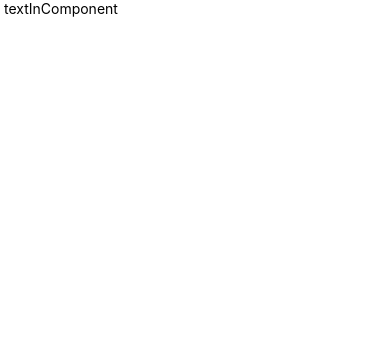
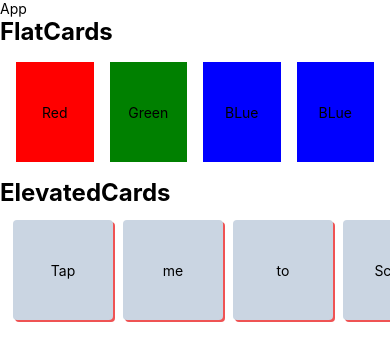
Before and after one commit to PAKSHAL31/react-native-tutorial, a React Native app: screen / in a window 390 px wide. Shown: the top 360 px of the page. Built offline with nearby package versions, Linux system fonts and the light colour scheme.

Commit message:
Horizontal scrolling and styling

```diff
--- a/App.tsx
+++ b/App.tsx
@@ -1,21 +1,18 @@
-import React, { Component } from 'react'
-import { StyleSheet, Text, useColorScheme, View } from 'react-native'
+import { View, Text,SafeAreaView,ScrollView  } from 'react-native'
+import React from 'react'
+import FlatCards from './componets/FlatCards'
+import ElevatedCards from './componets/ElevatedCards'
 
-function App():JSX.Element {
-  const isDarkMode = useColorScheme() === 'dark'
-    return (
-      <View>
-        <Text> textInComponent </Text>
-      </View>
-    )
+const App = () => {
+  return (
+    <SafeAreaView>
+      <ScrollView>
+        <Text>App</Text>
+      <FlatCards />
+      <ElevatedCards />
+      </ScrollView>
+    </SafeAreaView>
+  )
 }
 
-
-const styles = StyleSheet.create({
-  container:{
-    flex:1,
-    alignItems:'center',
-  }
-})
-
-export default App;
+export default App
--- a/babel.config.js
+++ b/babel.config.js
@@ -1,3 +1,8 @@
 module.exports = {
   presets: ['module:@react-native/babel-preset'],
+  env: {
+    production: {
+      plugins: ['react-native-paper/babel'],
+    },
+  },
 };
--- /dev/null
+++ b/componets/ElevatedCards.tsx
@@ -0,0 +1,60 @@
+import { ScrollView, StyleSheet, Text, View } from 'react-native'
+import React from 'react'
+
+export default function ElevatedCards() {
+  return (
+    <View>
+      <Text style={styles.textStyle}>ElevatedCards</Text>
+      <ScrollView horizontal={true} style={styles.container}>
+        <View style={[styles.card,styles.cardElevated]}>
+            <Text>Tap</Text>
+        </View>
+        <View style={[styles.card,styles.cardElevated]}>
+            <Text>me</Text>
+        </View>
+        <View style={[styles.card,styles.cardElevated]}>
+            <Text>to</Text>
+        </View>
+        <View style={[styles.card,styles.cardElevated]}>
+            <Text>Scroll</Text>
+        </View>
+        <View style={[styles.card,styles.cardElevated]}>
+            <Text>moree...</Text>
+        </View>
+        <View style={[styles.card,styles.cardElevated]}>
+            <Text>😊</Text>
+        </View>
+      </ScrollView>
+    </View>
+  )
+}
+
+const styles = StyleSheet.create({
+    textStyle:{
+        fontSize: 24,
+        fontWeight: 'bold',
+    },
+    container:{
+        padding:8,
+
+    },
+    card:{
+        width:100,
+        height:100,
+        flex: 1,
+        alignItems:'center',
+        justifyContent:'center',
+        margin:5,
+        borderRadius:4,
+    },
+    cardElevated:{
+        backgroundColor:'#cad5e2',
+        elevation:4,
+        shadowOffset: {
+            width:2,
+            height:2
+        },
+        shadowColor:'#EF5354'
+    },
+
+})
--- /dev/null
+++ b/componets/FlatCards.tsx
@@ -0,0 +1,57 @@
+import { StyleSheet, Text, View } from 'react-native'
+import React from 'react'
+
+export default function FlatCards() {
+  return (
+    <View>
+      <Text style={styles.textStyle}>FlatCards</Text>
+      <View style = {styles.container}>
+        <View style= {[styles.card, styles.cardOne]}>
+            <Text>Red</Text>
+        </View>
+        <View style= {[styles.card, styles.cardTwo]}>
+            <Text>Green</Text>
+        </View>
+        <View style= {[styles.card, styles.cardThree]}>
+            <Text>BLue</Text>
+        </View>
+        <View style= {[styles.card, styles.cardThree]}>
+            <Text>BLue</Text>
+        </View>
+
+
+      </View>
+    </View>
+  )
+}
+
+const styles = StyleSheet.create({
+    textStyle:{
+        fontSize: 24,
+        fontWeight: 'bold',
+    },
+    container:{
+       // borderColor: '#000000',
+        //borderWidth: 1,
+        flex:1,
+        flexDirection: 'row',
+        padding:8,
+    },
+    card:{
+        flex:1,
+        justifyContent:'center',
+        alignItems: 'center',
+        height:100,
+        width:100,
+        margin:8,
+    },
+    cardOne:{
+        backgroundColor: 'red',
+    },
+    cardTwo:{
+        backgroundColor: 'green',
+    },
+    cardThree:{
+        backgroundColor:'blue',
+    }
+})
--- a/package.json
+++ b/package.json
@@ -11,7 +11,10 @@
   },
   "dependencies": {
     "react": "18.3.1",
-    "react-native": "0.75.3"
+    "react-native": "0.75.3",
+    "react-native-paper": "^5.12.5",
+    "react-native-safe-area-context": "^4.11.0",
+    "react-native-vector-icons": "^10.2.0"
   },
   "devDependencies": {
     "@babel/core": "^7.20.0",
```
Also changed, not shown: 1 other file (tests, documents, lock files or other folders).
